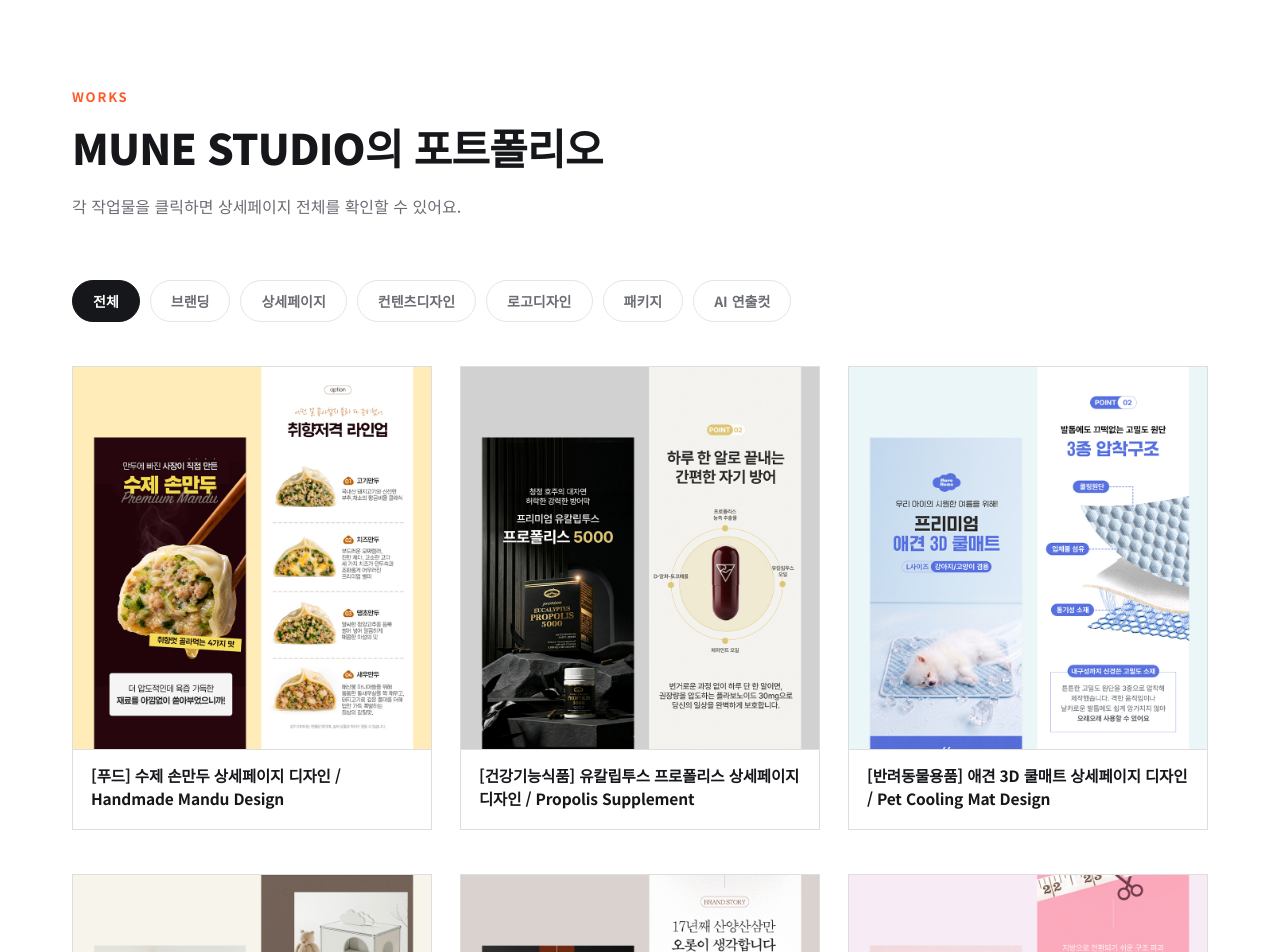
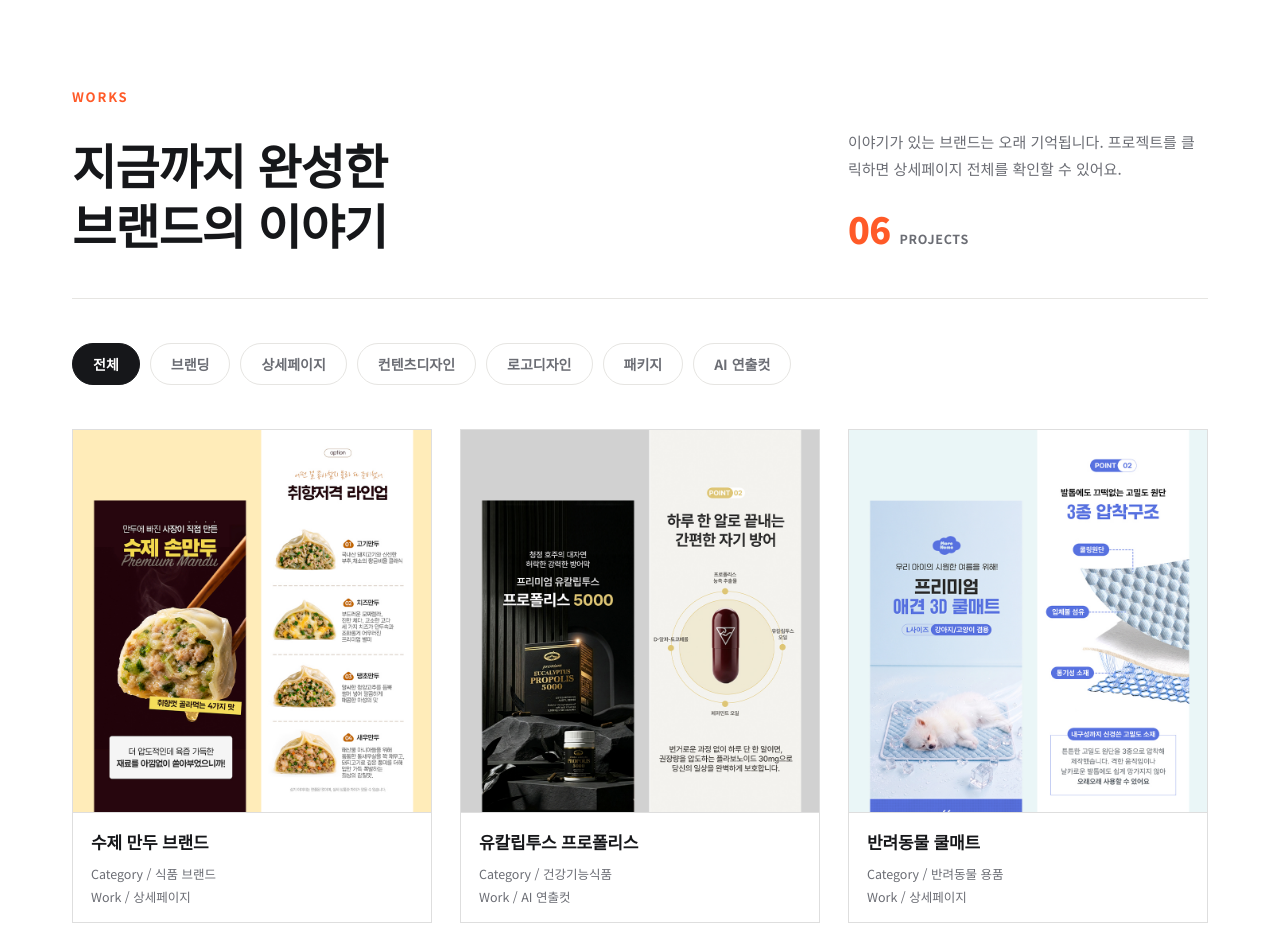
Before and after one commit to munestudio/mune-studio, a plain HTML site: page index.html in a window 1280 px wide. Shown: the part 2860-3812 px from the top of the page. Drawn offline with Linux system fonts and the light colour scheme; animation ran at ten frames a second; a web font is replaced by a local one.

Commit message:
Add files via upload

```diff
--- a/content/works.json
+++ b/content/works.json
@@ -22,7 +22,9 @@
         "https://mir-s3-cdn-cf.behance.net/project_modules/hd_webp/57bc6d254151263.6a7bab9ba38fc.jpg",
         "https://mir-s3-cdn-cf.behance.net/project_modules/hd_webp/1e7732254151263.6a7bab9ba3c33.jpg",
         "https://mir-s3-cdn-cf.behance.net/project_modules/hd_webp/aa8800254151263.6a7bab9ba35b9.jpg"
-      ]
+      ],
+      "shortTitle": "수제 만두 브랜드",
+      "productType": "식품 브랜드"
     },
     {
       "title": "[건강기능식품] 유칼립투스 프로폴리스 상세페이지 디자인 / Propolis Supplement",
@@ -42,7 +44,9 @@
         "https://mir-s3-cdn-cf.behance.net/project_modules/hd_webp/25d60a254150881.6a7ba7b670337.jpg",
         "https://mir-s3-cdn-cf.behance.net/project_modules/hd_webp/c9bd4f254150881.6a7ba7b66eda0.jpg",
         "https://mir-s3-cdn-cf.behance.net/project_modules/hd_webp/b999f0254150881.6a7ba7b66f575.jpg"
-      ]
+      ],
+      "shortTitle": "유칼립투스 프로폴리스",
+      "productType": "건강기능식품"
     },
     {
       "title": "[반려동물용품] 애견 3D 쿨매트 상세페이지 디자인 / Pet Cooling Mat Design",
@@ -61,7 +65,9 @@
         "https://mir-s3-cdn-cf.behance.net/project_modules/hd_webp/c6eda9254150451.6a7ba2f0ae99c.jpg",
         "https://mir-s3-cdn-cf.behance.net/project_modules/hd_webp/1d246e254150451.6a7ba2f0affec.jpg",
         "https://mir-s3-cdn-cf.behance.net/project_modules/hd_webp/e0bc03254150451.6a7ba2f0af7d3.jpg"
-      ]
+      ],
+      "shortTitle": "반려동물 쿨매트",
+      "productType": "반려동물 용품"
     },
     {
       "title": "[반려동물가구] 모듈러 펫하우스 상세페이지 디자인 / Modular Pet House Design",
@@ -86,7 +92,9 @@
         "https://mir-s3-cdn-cf.behance.net/project_modules/hd_webp/b164ab254146743.6a7b89104ee4c.jpg",
         "https://mir-s3-cdn-cf.behance.net/project_modules/hd_webp/470e9a254146743.6a7b89104b1a1.jpg",
         "https://mir-s3-cdn-cf.behance.net/project_modules/hd_webp/1e6337254146743.6a7b89104d171.jpg"
-      ]
+      ],
+      "shortTitle": "반려동물 디자인 하우스",
+      "productType": "반려동물 가구"
     },
     {
       "title": "[건강기능식품] 산양산삼 추출물 상세페이지 디자인 / Ginseng Extract Design",
@@ -113,7 +121,9 @@
         "https://mir-s3-cdn-cf.behance.net/project_modules/hd_webp/840c0f254144293.6a7b79105d84b.jpg",
         "https://mir-s3-cdn-cf.behance.net/project_modules/hd_webp/e8a7b2254144293.6a7b791058aea.jpg",
         "https://mir-s3-cdn-cf.behance.net/project_modules/hd_webp/6c125a254144293.6a7b791059b9c.jpg"
-      ]
+      ],
+      "shortTitle": "산양산삼 건강기능식품",
+      "productType": "건강기능식품"
     },
     {
       "title": "[식품/이너뷰티] 다이어트 캔디 상세페이지 제작",
@@ -140,7 +150,9 @@
         "https://mir-s3-cdn-cf.behance.net/project_modules/hd_webp/358a14254142665.6a7b70e10fc99.jpg",
         "https://mir-s3-cdn-cf.behance.net/project_modules/hd_webp/e9adde254142665.6a7b70e110c42.jpg",
         "https://mir-s3-cdn-cf.behance.net/project_modules/hd_webp/d5d1af254142665.6a7b70e113174.jpg"
-      ]
+      ],
+      "shortTitle": "다이어트 캔디",
+      "productType": "이너뷰티 식품"
     }
   ]
 }
--- a/index.html
+++ b/index.html
@@ -208,6 +208,20 @@
   .section-head{max-width:640px;margin-bottom:60px;}
   .section-head h2{font-size:clamp(26px,3.4vw,42px);font-weight:800;letter-spacing:-.02em;line-height:1.3;margin:0 0 18px;}
   .section-head p{font-size:16px;color:var(--gray-600);line-height:1.75;margin:0;}
+  .works-head{
+    display:flex;justify-content:space-between;align-items:flex-end;gap:50px;flex-wrap:wrap;
+    padding-bottom:44px;margin-bottom:44px;border-bottom:1px solid var(--gray-200);
+  }
+  .works-head-main h2{font-size:clamp(30px,4.2vw,48px);font-weight:800;letter-spacing:-.02em;line-height:1.25;margin:14px 0 0;}
+  .works-head-side{max-width:360px;display:flex;flex-direction:column;align-items:flex-start;gap:20px;}
+  .works-head-side p{font-size:15px;color:var(--gray-600);line-height:1.75;margin:0;}
+  .works-count{display:flex;align-items:baseline;gap:9px;}
+  .works-count b{font-size:36px;font-weight:800;color:var(--orange);letter-spacing:-.02em;font-variant-numeric:tabular-nums;}
+  .works-count span{font-size:12.5px;font-weight:700;color:var(--gray-600);letter-spacing:.06em;text-transform:uppercase;}
+  @media (max-width:720px){
+    .works-head{flex-direction:column;align-items:flex-start;gap:26px;}
+    .works-head-side{max-width:none;}
+  }
   .fade-up{opacity:0;transform:translateY(28px);transition:opacity .7s var(--ease),transform .7s var(--ease);}
   .fade-up.in{opacity:1;transform:translateY(0);}
 
@@ -260,15 +274,22 @@
   }
   .work-card .work-thumb img{width:100%;height:100%;object-fit:cover;object-position:center;display:block;transition:transform .5s var(--ease);}
   .work-card:hover .work-thumb img{transform:scale(1.025);}
+  .work-card .work-title{
+    background:#fff;border-top:1px solid rgba(0,0,0,.13);
+    padding:16px 18px 15px;box-sizing:border-box;
+    transition:background .2s var(--ease);
+  }
   .work-card h3{
-    font-size:15.5px;font-weight:700;margin:0;letter-spacing:-.01em;line-height:1.45;color:var(--black);
-    background:#fff;border-top:1px solid rgba(0,0,0,.13);
-    padding:14px 18px;height:80px;box-sizing:border-box;
-    display:-webkit-box;-webkit-line-clamp:2;-webkit-box-orient:vertical;-webkit-box-pack:center;overflow:hidden;
-    transition:background .2s var(--ease),color .2s,border-color .2s;
+    font-size:17px;font-weight:800;margin:0 0 10px;letter-spacing:-.01em;color:var(--black);
+    white-space:nowrap;overflow:hidden;text-overflow:ellipsis;
+    transition:color .2s;
   }
+  .work-meta{display:grid;gap:3px;}
+  .work-meta span{display:block;font-size:12.5px;color:var(--gray-600);line-height:1.6;transition:color .2s;}
   .work-card:hover{border-color:var(--orange);}
-  .work-card:hover h3{background:var(--orange);color:#fff;border-color:var(--orange);}
+  .work-card:hover .work-title{background:var(--orange);}
+  .work-card:hover h3{color:#fff;}
+  .work-card:hover .work-meta span{color:rgba(255,255,255,.85);}
   .work-card.hide{display:none;}
   .g1{background:linear-gradient(135deg,#F04E23,#ff8a5c);}
   .g2{background:linear-gradient(135deg,#171819,#3c3d40);}
@@ -655,10 +676,15 @@
   <!-- WORKS -->
   <section class="works" id="works">
     <div class="wrap">
-      <div class="section-head fade-up">
-        <span class="eyebrow">Works</span>
-        <h2>MUNE STUDIO의 포트폴리오</h2>
-        <p>각 작업물을 클릭하면 상세페이지 전체를 확인할 수 있어요.</p>
+      <div class="works-head fade-up">
+        <div class="works-head-main">
+          <span class="eyebrow">Works</span>
+          <h2>지금까지 완성한<br>브랜드의 이야기</h2>
+        </div>
+        <div class="works-head-side">
+          <p>이야기가 있는 브랜드는 오래 기억됩니다. 프로젝트를 클릭하면 상세페이지 전체를 확인할 수 있어요.</p>
+          <div class="works-count"><b id="worksCount">00</b><span>Projects</span></div>
+        </div>
       </div>
 
       <div class="works-filter fade-up">
@@ -1121,6 +1147,7 @@
 
   // works: load portfolio items from content/works.json (edited via /admin) and render cards
   const CAT_LABEL = { branding: 'Branding', detail: 'Detail Page', content: 'Content Design', logo: 'Logo Design', package: 'Package', ai_cut: 'AI Visual' };
+  const CAT_LABEL_KO = { branding: '브랜딩', detail: '상세페이지', content: '컨텐츠디자인', logo: '로고디자인', package: '패키지', ai_cut: 'AI 연출컷' };
   function escapeHtml(str) {
     return String(str == null ? '' : str).replace(/[&<>"']/g, (c) => ({ '&': '&amp;', '<': '&lt;', '>': '&gt;', '"': '&quot;', "'": '&#39;' }[c]));
   }
@@ -1141,13 +1168,24 @@
       const thumbClass = 'work-thumb' + (hasImage ? '' : ' g' + ((i % 10) + 1));
       const thumbInner = hasImage ? `<img src="${escapeHtml(item.image)}" alt="${escapeHtml(item.title || '')}" loading="lazy">` : '';
       const slug = item.slug || String(i);
+      const cardTitle = item.shortTitle || item.title || '';
+      const workLabel = CAT_LABEL_KO[catKey] || catKey;
+      const productType = item.productType || '';
       return `<a class="work-card fade-up" data-cat="${escapeHtml(catKey)}" href="work-detail.html?id=${encodeURIComponent(slug)}">` +
         `<div class="${thumbClass}">${thumbInner}</div>` +
-        `<h3>${escapeHtml(item.title)}</h3>` +
+        `<div class="work-title">` +
+          `<h3>${escapeHtml(cardTitle)}</h3>` +
+          `<div class="work-meta">` +
+            (productType ? `<span>Category / ${escapeHtml(productType)}</span>` : '') +
+            `<span>Work / ${escapeHtml(workLabel)}</span>` +
+          `</div>` +
+        `</div>` +
         `</a>`;
     }).join('');
     const cards = grid.querySelectorAll('.work-card');
     cards.forEach((el) => observer.observe(el));
+    const countEl = document.getElementById('worksCount');
+    if (countEl) countEl.textContent = String(items.length).padStart(2, '0');
     return cards;
   }
 
```
Also changed, not shown: works.html (+49 -11 lines), 1 other file.
